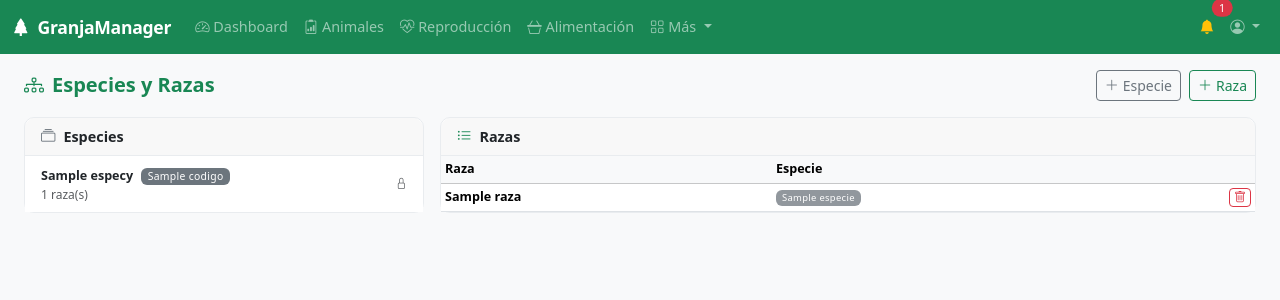
After one commit to GerarSanz/Granja, a FastAPI app: template templates/maestros/index.html in a window 1280 px wide. The commit adds this page. Shown: the top 300 px of the page. Run offline with FastAPI, Linux system fonts and the light colour scheme; the template is opened without the code that fills it: most values are stand-ins (such as "Sample title", 1, 10 or a date in 2020); some libraries are stand-ins or nearby versions.

Commit message:
feat: gestión de especies y razas con desplegable en formulario animal

```diff
--- a/main.py
+++ b/main.py
@@ -17,7 +17,7 @@ from services.stock_calculator import resumen_stock
 from scheduler import iniciar_scheduler
 
 from fastapi.responses import JSONResponse
-from routers import auth, animales, reproduccion, alimentacion, sanidad, lotes, economia, exportacion
+from routers import auth, animales, reproduccion, alimentacion, sanidad, lotes, economia, exportacion, maestros
 
 
 @asynccontextmanager
@@ -41,6 +41,7 @@ app.include_router(sanidad.router)
 app.include_router(lotes.router)
 app.include_router(economia.router)
 app.include_router(exportacion.router)
+app.include_router(maestros.router)
 
 
 @app.get("/health")
--- a/routers/animales.py
+++ b/routers/animales.py
@@ -8,6 +8,7 @@ from database import get_db
 from auth import get_current_user
 from models.animal import Animal, EstadoAnimal, SexoAnimal
 from models.lote import Lote
+from models.maestros import Raza, Especie
 from services.importacion import parsear_excel, parsear_csv, generar_plantilla_excel
 from models.reproduccion import Reproduccion
 from models.usuario import Usuario
@@ -59,6 +60,7 @@ def nuevo_animal_form(
     lotes = db.query(Lote).all()
     hembras = db.query(Animal).filter(Animal.sexo == SexoAnimal.hembra, Animal.fecha_baja.is_(None)).all()
     machos = db.query(Animal).filter(Animal.sexo == SexoAnimal.macho, Animal.fecha_baja.is_(None)).all()
+    especies = db.query(Especie).order_by(Especie.nombre).all()
     return templates.TemplateResponse("animales/form.html", {
         "request": request,
         "animal": None,
@@ -66,6 +68,7 @@ def nuevo_animal_form(
         "hembras": hembras,
         "machos": machos,
         "estados": EstadoAnimal,
+        "especies": especies,
         "current_user": current_user,
     })
 
@@ -264,11 +267,13 @@ def ficha_animal(
         Reproduccion.animal_crotal == crotal.upper()
     ).order_by(Reproduccion.fecha_cubricion.desc()).all()
     lotes = db.query(Lote).all()
+    especies = db.query(Especie).order_by(Especie.nombre).all()
     return templates.TemplateResponse("animales/ficha.html", {
         "request": request,
         "animal": animal,
         "reproducciones": reproducciones,
         "lotes": lotes,
+        "especies": especies,
         "current_user": current_user,
     })
 
--- a/templates/base.html
+++ b/templates/base.html
@@ -68,6 +68,11 @@
                                 <i class="bi bi-download me-2 text-primary"></i>Exportaciones
                             </a>
                         </li>
+                        <li>
+                            <a class="dropdown-item {% if '/maestros' in request.url.path %}active{% endif %}" href="/maestros">
+                                <i class="bi bi-diagram-3 me-2 text-secondary"></i>Especies y Razas
+                            </a>
+                        </li>
                     </ul>
                 </li>
             </ul>
--- /dev/null
+++ b/templates/maestros/index.html
@@ -0,0 +1,167 @@
+{% extends "base.html" %}
+{% block title %}Especies y Razas — GranjaManager{% endblock %}
+{% block content %}
+
+<div class="d-flex align-items-center justify-content-between mb-3">
+    <h5 class="mb-0 fw-bold text-success"><i class="bi bi-diagram-3 me-2"></i>Especies y Razas</h5>
+    <div class="d-flex gap-2">
+        <button class="btn btn-outline-secondary btn-sm" data-bs-toggle="modal" data-bs-target="#modalEspecie">
+            <i class="bi bi-plus-lg me-1"></i>Especie
+        </button>
+        <button class="btn btn-outline-success btn-sm" data-bs-toggle="modal" data-bs-target="#modalRaza">
+            <i class="bi bi-plus-lg me-1"></i>Raza
+        </button>
+    </div>
+</div>
+
+<div class="row g-3">
+
+    <!-- Especies -->
+    <div class="col-12 col-md-4">
+        <div class="card h-100">
+            <div class="card-header py-2 fw-semibold">
+                <i class="bi bi-collection me-2 text-secondary"></i>Especies
+            </div>
+            <div class="card-body p-0">
+                {% if especies %}
+                <ul class="list-group list-group-flush">
+                    {% for e in especies %}
+                    <li class="list-group-item py-2 d-flex align-items-center justify-content-between">
+                        <div>
+                            <span class="fw-semibold small">{{ e.nombre }}</span>
+                            {% if e.codigo %}
+                            <span class="badge bg-secondary ms-1" style="font-size:.65rem;">{{ e.codigo }}</span>
+                            {% endif %}
+                            <div class="text-muted" style="font-size:.75rem;">{{ e.razas | length }} raza(s)</div>
+                        </div>
+                        {% if not e.razas %}
+                        <form method="post" action="/maestros/especie/{{ e.id }}/eliminar"
+                              onsubmit="return confirm('¿Eliminar especie {{ e.nombre }}?')">
+                            <button type="submit" class="btn btn-xs btn-outline-danger py-0 px-1">
+                                <i class="bi bi-trash"></i>
+                            </button>
+                        </form>
+                        {% else %}
+                        <span class="text-muted" style="font-size:.7rem;" title="Tiene razas asociadas">
+                            <i class="bi bi-lock"></i>
+                        </span>
+                        {% endif %}
+                    </li>
+                    {% endfor %}
+                </ul>
+                {% else %}
+                <div class="text-center text-muted py-4 small">Sin especies. Añade una para empezar.</div>
+                {% endif %}
+            </div>
+        </div>
+    </div>
+
+    <!-- Razas por especie -->
+    <div class="col-12 col-md-8">
+        <div class="card h-100">
+            <div class="card-header py-2 fw-semibold">
+                <i class="bi bi-list-ul me-2 text-success"></i>Razas
+            </div>
+            <div class="card-body p-0">
+                {% if razas %}
+                <div class="table-responsive">
+                    <table class="table table-sm table-hover mb-0 align-middle small">
+                        <thead class="table-light">
+                            <tr>
+                                <th>Raza</th>
+                                <th>Especie</th>
+                                <th></th>
+                            </tr>
+                        </thead>
+                        <tbody>
+                            {% set ns = namespace(especie_actual='') %}
+                            {% for r in razas %}
+                            <tr>
+                                <td class="fw-semibold">{{ r.nombre }}</td>
+                                <td>
+                                    <span class="badge bg-secondary bg-opacity-75">{{ r.especie.nombre }}</span>
+                                </td>
+                                <td class="text-end">
+                                    <form method="post" action="/maestros/raza/{{ r.id }}/eliminar"
+                                          onsubmit="return confirm('¿Eliminar raza {{ r.nombre }}?')">
+                                        <button type="submit" class="btn btn-xs btn-outline-danger py-0 px-1">
+                                            <i class="bi bi-trash"></i>
+                                        </button>
+                                    </form>
+                                </td>
+                            </tr>
+                            {% endfor %}
+                        </tbody>
+                    </table>
+                </div>
+                {% else %}
+                <div class="text-center text-muted py-4 small">Sin razas registradas.</div>
+                {% endif %}
+            </div>
+        </div>
+    </div>
+</div>
+
+<!-- Modal: Nueva especie -->
+<div class="modal fade" id="modalEspecie" tabindex="-1">
+    <div class="modal-dialog modal-sm">
+        <div class="modal-content">
+            <div class="modal-header py-2">
+                <h6 class="modal-title">Nueva especie</h6>
+                <button type="button" class="btn-close btn-sm" data-bs-dismiss="modal"></button>
+            </div>
+            <form method="post" action="/maestros/especie/nueva">
+                <div class="modal-body">
+                    <div class="mb-2">
+                        <label class="form-label small fw-semibold">Nombre <span class="text-danger">*</span></label>
+                        <input type="text" name="nombre" class="form-control form-control-sm" required
+                               placeholder="Ej: Bovino">
+                    </div>
+                    <div class="mb-2">
+                        <label class="form-label small fw-semibold">Código</label>
+                        <input type="text" name="codigo" class="form-control form-control-sm"
+                               placeholder="Ej: BOV">
+                    </div>
+                </div>
+                <div class="modal-footer py-2">
+                    <button type="submit" class="btn btn-secondary btn-sm">Crear especie</button>
+                </div>
+            </form>
+        </div>
+    </div>
+</div>
+
+<!-- Modal: Nueva raza -->
+<div class="modal fade" id="modalRaza" tabindex="-1">
+    <div class="modal-dialog modal-sm">
+        <div class="modal-content">
+            <div class="modal-header py-2">
+                <h6 class="modal-title">Nueva raza</h6>
+                <button type="button" class="btn-close btn-sm" data-bs-dismiss="modal"></button>
+            </div>
+            <form method="post" action="/maestros/raza/nueva">
+                <div class="modal-body">
+                    <div class="mb-2">
+                        <label class="form-label small fw-semibold">Especie <span class="text-danger">*</span></label>
+                        <select name="especie_id" class="form-select form-select-sm" required>
+                            <option value="">— Selecciona —</option>
+                            {% for e in especies %}
+                            <option value="{{ e.id }}">{{ e.nombre }}</option>
+                            {% endfor %}
+                        </select>
+                    </div>
+                    <div class="mb-2">
+                        <label class="form-label small fw-semibold">Nombre de la raza <span class="text-danger">*</span></label>
+                        <input type="text" name="nombre" class="form-control form-control-sm" required
+                               placeholder="Ej: Asturiana de la Montaña">
+                    </div>
+                </div>
+                <div class="modal-footer py-2">
+                    <button type="submit" class="btn btn-success btn-sm">Crear raza</button>
+                </div>
+            </form>
+        </div>
+    </div>
+</div>
+
+{% endblock %}
```
Also changed, not shown: database.py (+28 -1 lines), models/maestros.py (added, +23 -0 lines), routers/maestros.py (added, +78 -0 lines), templates/animales/ficha.html (+13 -14 lines), templates/animales/form.html (+14 -16 lines).
